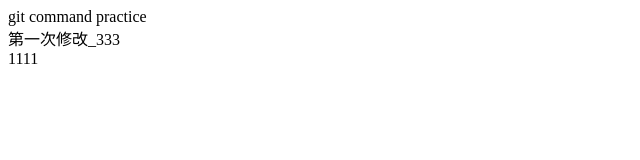
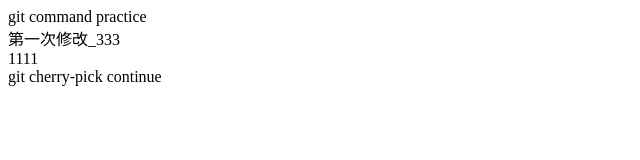
Before and after one commit to sxlvv7/git_practice, a website: page 01_基本git命令/index.html in a window 1280 px wide. Shown: the whole page, without its empty margins (0-640 px from the left). Drawn offline with Linux system fonts and the light colour scheme.

Commit message:
git cherry-pick

```diff
--- a/01_基本git命令/index.html
+++ b/01_基本git命令/index.html
@@ -9,5 +9,6 @@
     <div>git command practice</div>
     <span>第一次修改_333</span>
     <div>1111</div>
+    <div>git cherry-pick continue</div>
   </body>
 </html>
```
